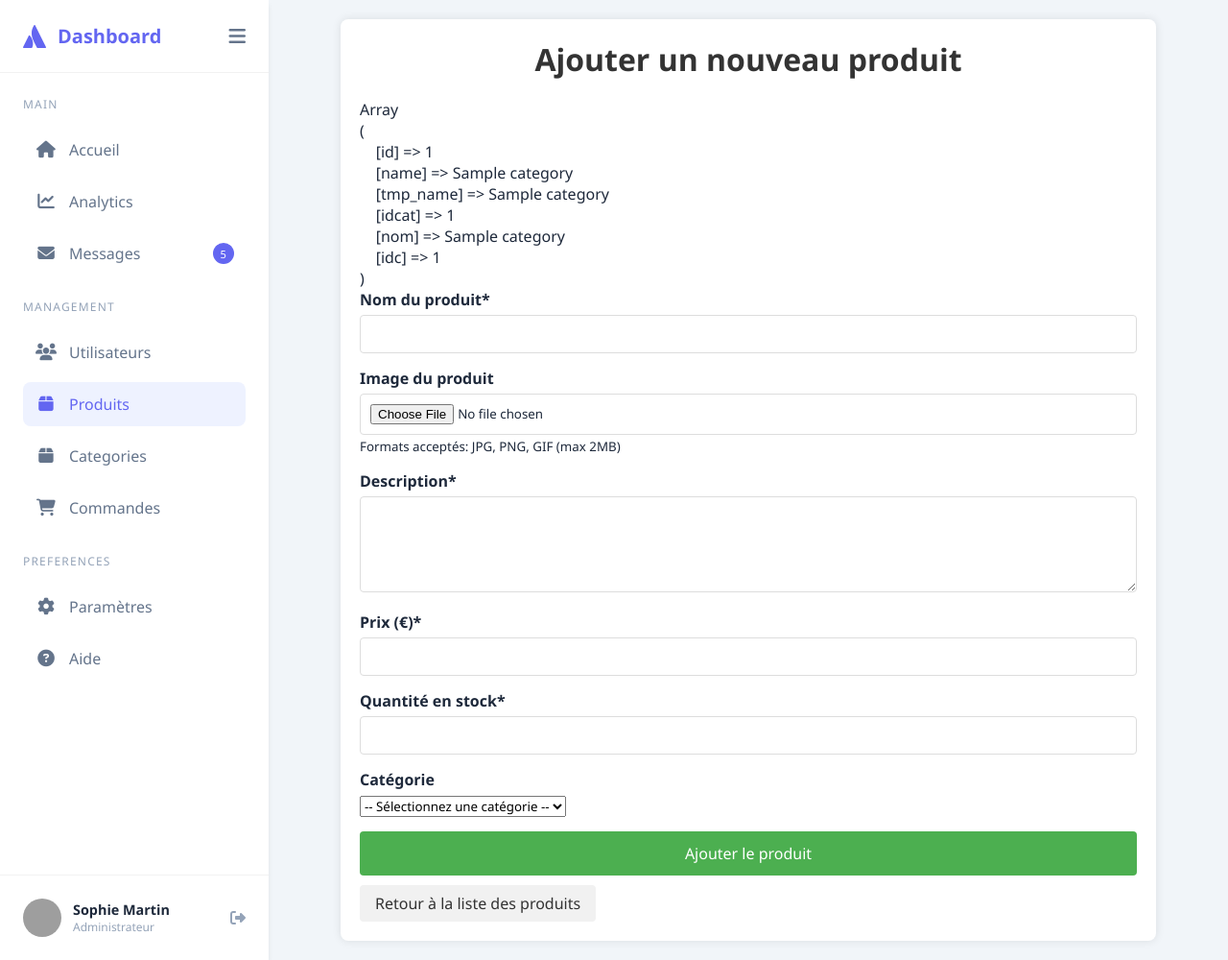
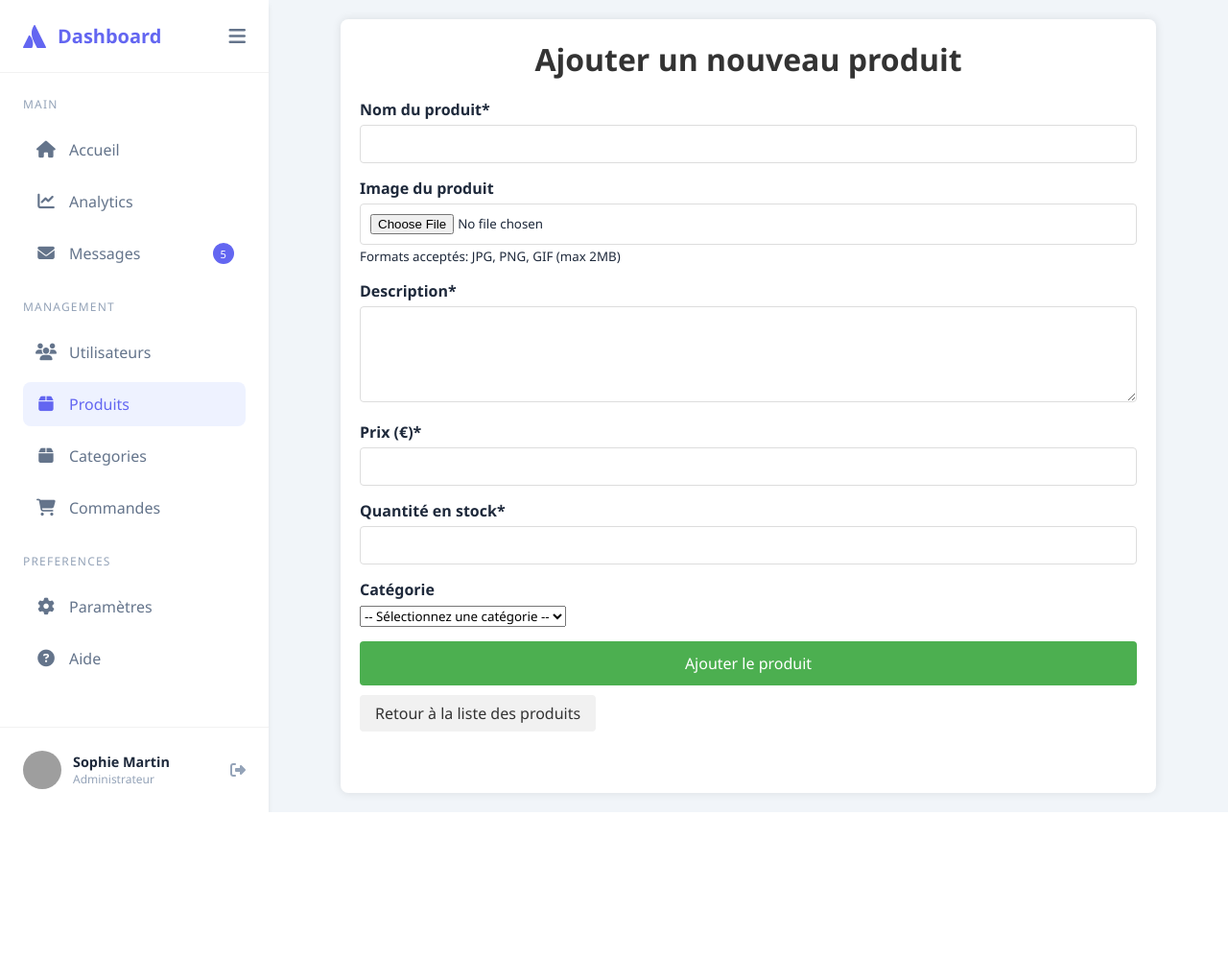
Before and after one commit to ismailessaouabi/PressMart, a PHP site: page /index.php?page=products in a window 1280 px wide. Shown: the whole page at 96% size. After the commit the page ends 846 px from the top, so only its background shows below. Run offline with PHP 8.4, Linux system fonts and the light colour scheme; tables that the repository leaves empty or names only in its code hold one stand-in row (values such as "Sample post"); data that the repository does not hold is empty; grey boxes are pictures that could not be loaded.

Commit message:
update2 jour2

```diff
--- a/pages/products.php
+++ b/pages/products.php
@@ -98,14 +98,6 @@ try {
                 echo "<p>Problème d'accès à la base de données</p>";
             }
 
-// Vérifiez ensuite les noms exacts des colonnes
-if (!empty($categories)) {
-    // Afficher la première catégorie pour vérifier les noms des colonnes
-    $first_category = $categories[0];
-    echo "<pre>";
-    print_r($first_category);
-    echo "</pre>";
-}
             // Vérification de la soumission du formulaire
             if ($_SERVER['REQUEST_METHOD'] == 'POST') {
                 $nom = $_POST['nom'];
@@ -128,13 +120,21 @@ if (!empty($categories)) {
                     $stmt = $pdo->prepare("INSERT INTO products (nom, description, prix, qauntitie, img, idCat) VALUES (?, ?, ?, ?, ?, ?)");
                     $stmt->execute([$nom, $description, $prix, $quantite, $imagePath, $categorie]);
                     echo "<p>Produit ajouté avec succès !</p>";
+
                 } catch (PDOException $e) {
                     echo "<p>Erreur lors de l'ajout du produit: " . htmlspecialchars($e->getMessage()) . "</p>";
                 }
+
             }
         ?>
 
         <form  method="post" enctype="multipart/form-data">
+
+            <script>
+            if (window.history.replaceState) {
+            window.history.replaceState(null, null, window.location.href);
+            }
+            </script>
             <div class="form-group">
                 <label for="nom">Nom du produit*</label>
                 <input type="text" id="nom" name="nom" required>
@@ -168,7 +168,7 @@ if (!empty($categories)) {
                     <?php
                     // Affichage des catégories dans le menu déroulant
                     foreach ($categories as $category) {
-        echo "<option value='" . htmlspecialchars($category['idC']) . "'>" . htmlspecialchars($category['nom']) . "</option>";
+                        echo "<option value='" . htmlspecialchars($category['idCat']) . "'>" . htmlspecialchars($category['nom']) . "</option>";
                     }
                     ?>
                 </select>
```
Also changed, not shown: images/Capture d'écran 2024-11-24 122424.png (added), images/Capture d'écran 2024-11-26 172728.png (added), images/Capture d'écran 2024-12-01 180323.png (added). Lines whose indentation alone changed are shown as unchanged.
